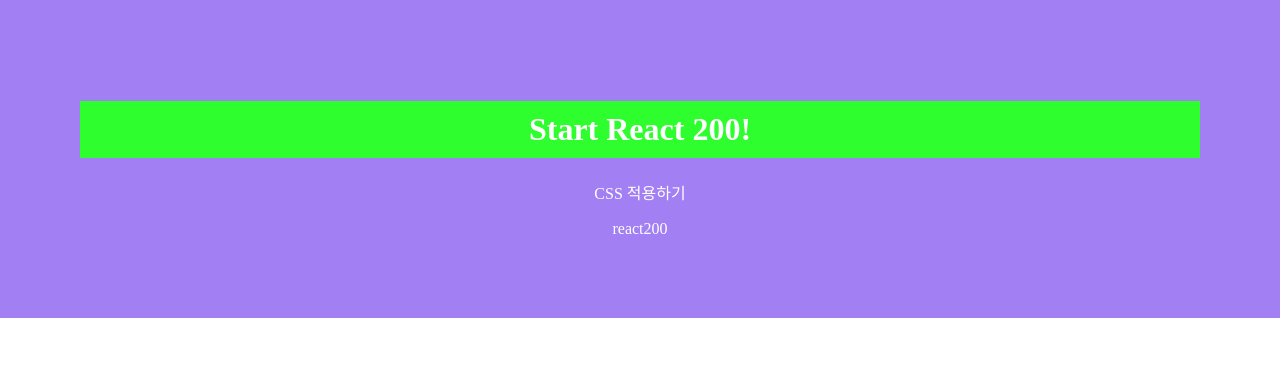
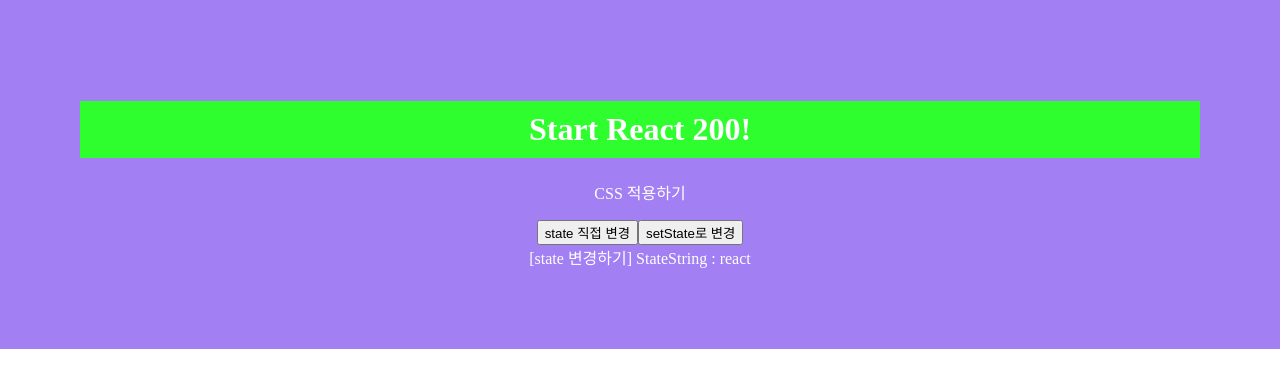
Before and after one commit to bestroom449k/first_App, a React (Create React App) app: page / in a window 1280 px wide. Shown: the top 388 px of the page. Built offline with nearby package versions, Linux system fonts and the light colour scheme.

Commit message:
chapter 25

```diff
--- a/src/App.js
+++ b/src/App.js
@@ -1,15 +1,15 @@
 import React from 'react';
 import './App.css';
-import ReactState from './R024_ReactState'
+import SetState from './R025_SetState'
 
 function App() {
   return (
     <div>
       <h1>Start React 200!</h1>
       <p>CSS 적용하기</p>
-      <ReactState reactString={"react"}/>
+      <SetState/>
     </div>
   );
-} //reactString라는 변수에 "react를 넣고 props에 담김 부를 떈 state로 받음
+} //SetState 안에는 버튼 클릭하면 state 값이 바뀌고, 화면도 바뀌는 코드
 
 export default App;
--- a/src/R024_ReactState.js
+++ /dev/null
@@ -1,21 +0,0 @@
-import React, { Component } from 'react';
-
-class R024_ReactState extends Component {
-  constructor (props) {
-    super(props);
-    this.state = {
-        StateString: this.props.reactString,
-        StateNumber: 200,
-    }
-  } //이 클래스에서 state를 받고 StateString라는 변수에 APP.js에서 만든 propsf reactString 넣고 StateNumber는 200 선언
-
-  render() {
-    return (
-    <div style={{padding: "0px"}}>
-      {this.state.StateString}{this.state.StateNumber}
-    </div>
-    )
-  }
-} // props로 담은 것을 state 로 불름
-
-export default R024_ReactState;
--- /dev/null
+++ b/src/R025_SetState.js
@@ -0,0 +1,28 @@
+import React, { Component } from 'react';
+
+class R025_SetState extends Component {
+  constructor (props) {
+    super(props);
+    this.state = {
+        StateString: 'react',
+    }
+  } // 처음 으로는 porps로 보낸 값에 StateString변수애 'react'저장
+
+  StateChange = (flag) => {
+    if(flag == 'direct') this.state.StateString = '리액트';
+    if(flag == 'setstate') this.setState({StateString : '리액트'});
+  } // 만일 flag == 'direct'이면 불른 StateString = '리액트' 만일 flag == 'setstate' 바꾼 StateString : '리액트'
+
+  render() {
+    return (
+    <div style={{padding: "0px"}}>
+      <button onClick={(e) => this.StateChange('direct', e)}>state 직접 변경</button>
+      <button onClick={(e) => this.StateChange('setstate', e)}>setState로 변경</button><br/>
+      [state 변경하기] StateString : {this.state.StateString}
+    </div>
+    )
+  }
+} // 버튼 state 직접 변경클릿 시 StateChange 를 direct 이밴트 바꿈 뒷 코드도 같고 한칸 ㄸ뜀
+// 그뒤는 장식 문구
+
+export default R025_SetState;
```
